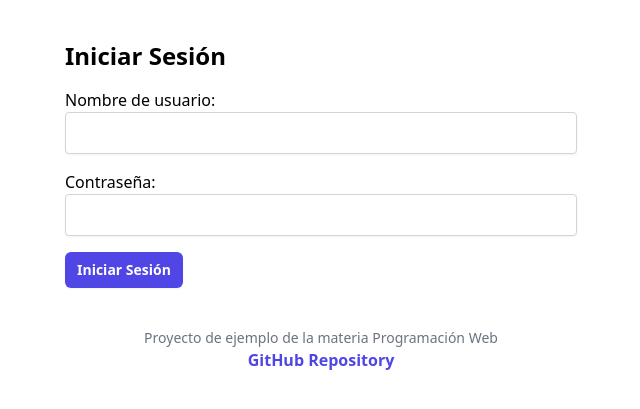
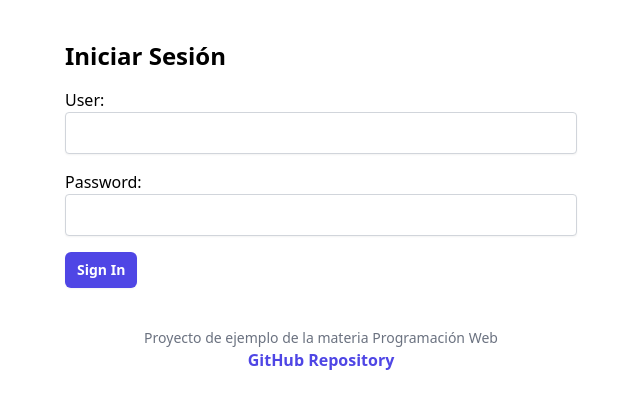
Before and after one commit to Nombre-S/MyMovies, a Django app: page /login/ in a window 1280 px wide. Shown: the part 88-497 px from the top of the page, without its empty margins (319-959 px from the left). Run offline with Django 5.2, Linux system fonts and the light colour scheme; style sheets or scripts are compiled from the project's sources; some libraries are stand-ins or nearby versions.

Commit message:
Changed design

```diff
--- a/mymovies/movies/templates/movies/login.html
+++ b/mymovies/movies/templates/movies/login.html
@@ -8,16 +8,16 @@
     <form method="post">
         {% csrf_token %}
         <div class="mb-4">
-            <label for="username" class="block font-medium">Nombre de usuario:</label>
+            <label for="username" class="block font-medium">User:</label>
             <input type="text" id="username" name="username" class="w-full rounded border-gray-300 shadow-sm focus:border-indigo-300 focus:ring focus:ring-indigo-200 focus:ring-opacity-50">
         </div>
         <div class="mb-4">
-            <label for="password" class="block font-medium">Contraseña:</label>
+            <label for="password" class="block font-medium">Password:</label>
             <input type="password" id="password" name="password" class="w-full rounded border-gray-300 shadow-sm focus:border-indigo-300 focus:ring focus:ring-indigo-200 focus:ring-opacity-50">
         </div>
         <button type="submit" class="rounded-md bg-indigo-600 px-3 py-2 text-sm font-semibold text-white shadow-sm
                                         hover:bg-indigo-500 focus-visible:outline focus-visible:outline-2
-                                        focus-visible:outline-offset-2 focus-visible:outline-indigo-600">Iniciar Sesión</button>
+                                        focus-visible:outline-offset-2 focus-visible:outline-indigo-600">Sign In</button>
 
         {% if messages %}
         <div class="alert alert-danger" role="alert">
```
Also changed, not shown: mymovies/movies/templates/movies/movie_detail.html (+5 -5 lines).
